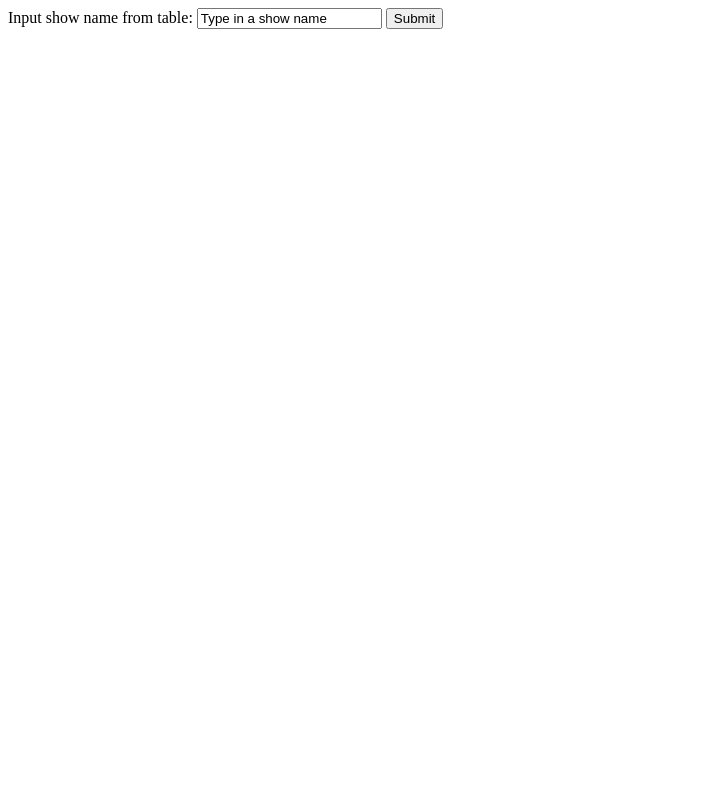
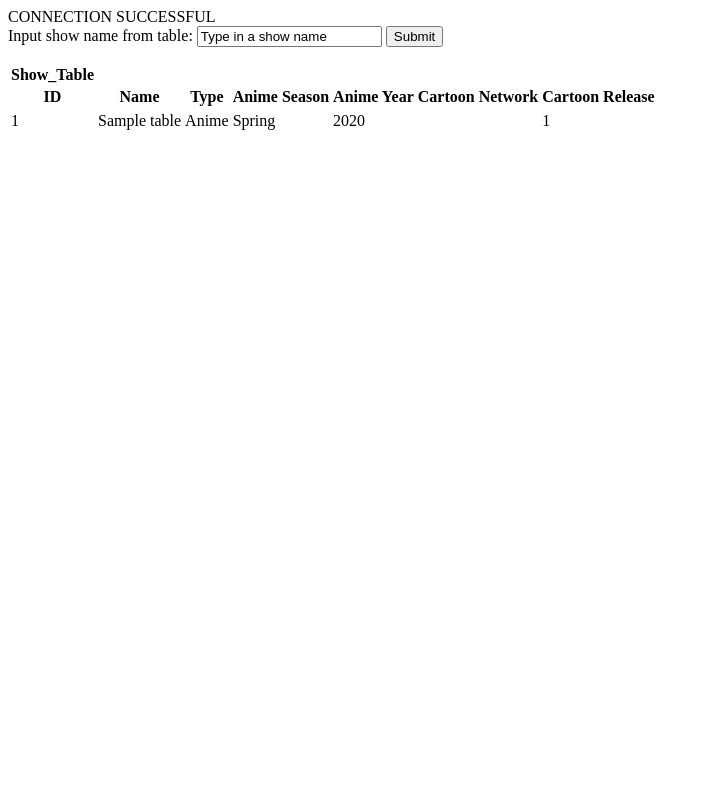
Before and after one commit to leviathanQ/Show_Database, a PHP site: page / in a window 1280 px wide. Shown: the whole page, without its empty margins (0-710 px from the left). Run offline with PHP 8.4, Linux system fonts and the light colour scheme; tables that the repository leaves empty hold one stand-in row (values such as "Sample post"); data that the repository does not hold is empty.

```diff
--- a/index.php
+++ b/index.php
@@ -1,3 +1,7 @@
+<?php
+session_start();
+require "db_conn.php"; // Making sure this file has the connection to our database
+?>
 <!DOCTYPE html>
 <html>
 
@@ -12,6 +16,36 @@
             <button id="submit" onclick="printUserText();">Submit</button>
             <p id="userShowName"></p>
         </form>
+        <table>
+            <tr>
+                <th>Show_Table</th>
+            </tr>
+            <tr>
+                <th>ID</th>
+                <th>Name</th>
+                <th>Type</th>
+                <th>Anime Season</th>
+                <th>Anime Year</th>
+                <th>Cartoon Network</th>
+                <th>Cartoon Release</th>
+            </tr>
+            <tr id="demo">
+            <?php
+                $search_result = mysqli_query($conn,"SELECT * FROM show_table");
+                while($data = mysqli_fetch_array($search_result))
+                { ?>
+                    <tr>
+                        <td><?php echo $data['show_id']; ?></td>
+                        <td><?php echo $data['name']; ?></td>
+                        <td><?php echo $data['show_Type']; ?></td>
+                        <td><?php echo $data['anime_Season']; ?></td>
+                        <td><?php echo $data['anime_Year']; ?></td>
+                        <td><?php echo $data['cartoon_Network']; ?></td>
+                        <td><?php echo $data['cartoon_Release']; ?></td>
+                    </tr>
+                <?php } ?>
+            </tr>
+        </table>
     </body>
 </html>
 
```
